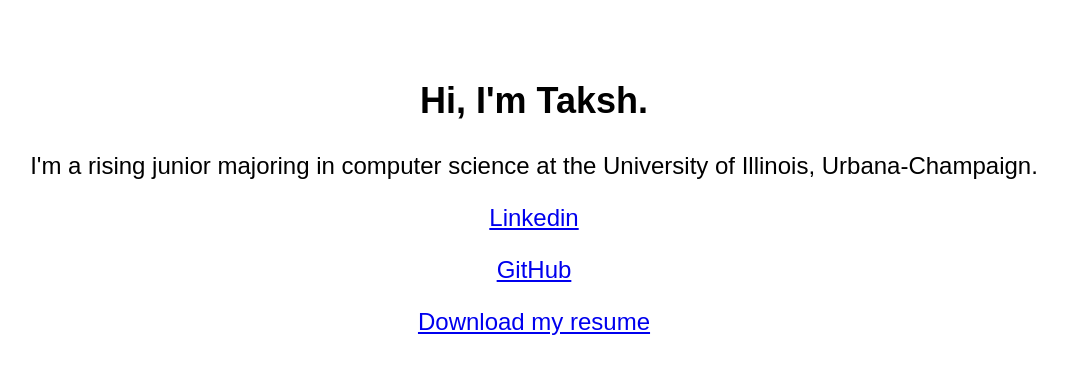
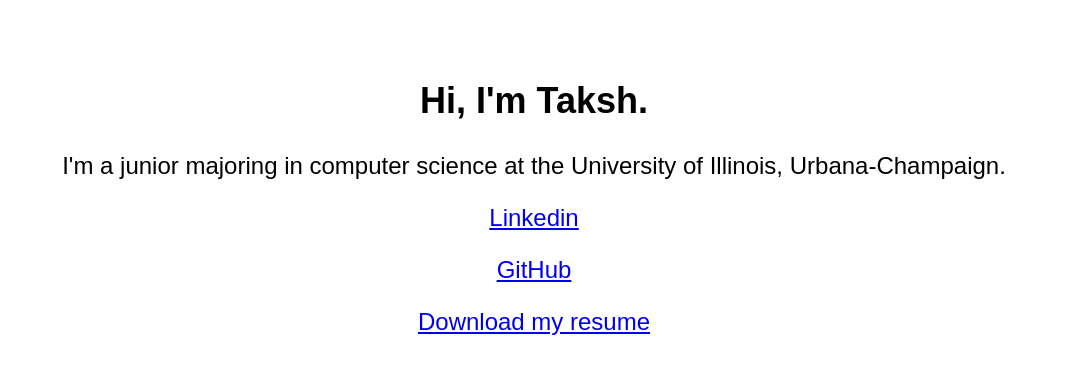
Before and after one commit to TakshPSingh/TakshPSingh.github.io, a plain HTML site: page index.html in a window 1280 px wide. Shown: the whole page, without its empty margins (106-1173 px from the left). Drawn offline with Linux system fonts and the light colour scheme.

Commit message:
Update school year

```diff
--- a/index.html
+++ b/index.html
@@ -10,7 +10,7 @@
         </h2>
 
         <p>
-            I'm a rising junior majoring in computer science
+            I'm a junior majoring in computer science
             at the University of Illinois, Urbana-Champaign.
         </p>
 
```
